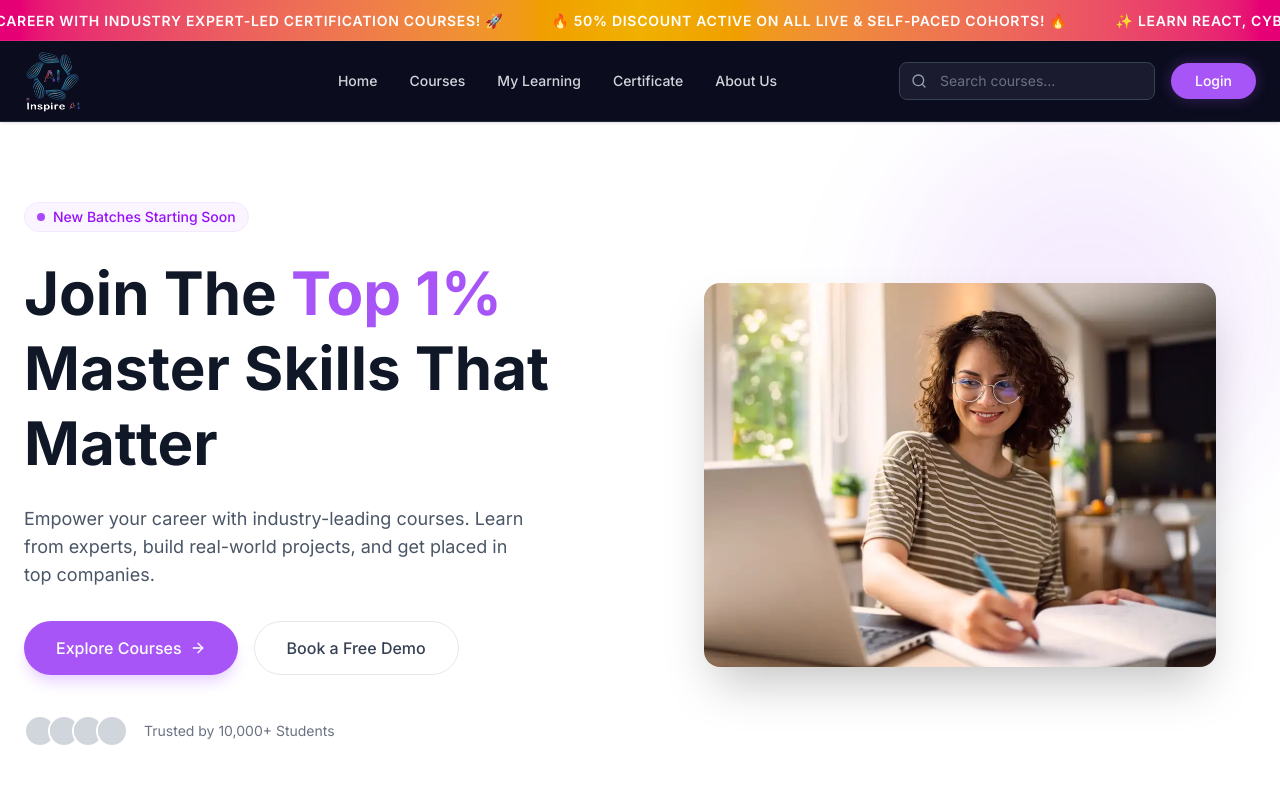
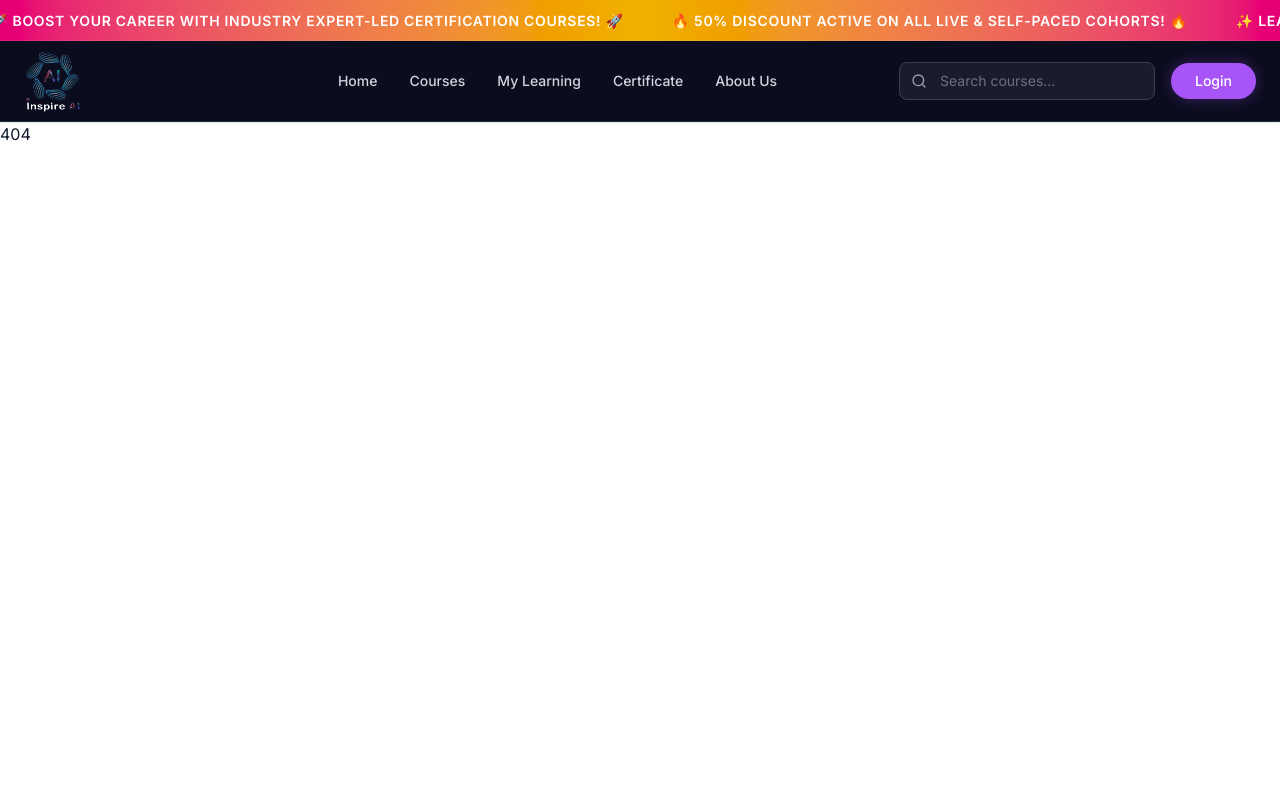
Before and after one commit to pothur9/siii, a Next.js app: page / in a window 1280 px wide. Shown: the top 800 px of the page. Built offline with nearby package versions, Linux system fonts and the light colour scheme.

Commit message:
Display 404 message in Home component
Temporarily comment out components and display 404 message.

```diff
--- a/app/page.tsx
+++ b/app/page.tsx
@@ -13,6 +13,7 @@ import AdvancedPrograms from "@/components/AdvancedPrograms";
 export default function Home() {
   return (
     <main className="min-h-screen">
+      {/*
       <Hero />
       <StatsMarquee />
       <Features />
@@ -23,6 +24,9 @@ export default function Home() {
       <AdvancedPrograms />
       <Testimonials />
       <Contact />
+      */}
+
+      <h1>404</h1>
     </main>
   );
 }
```
